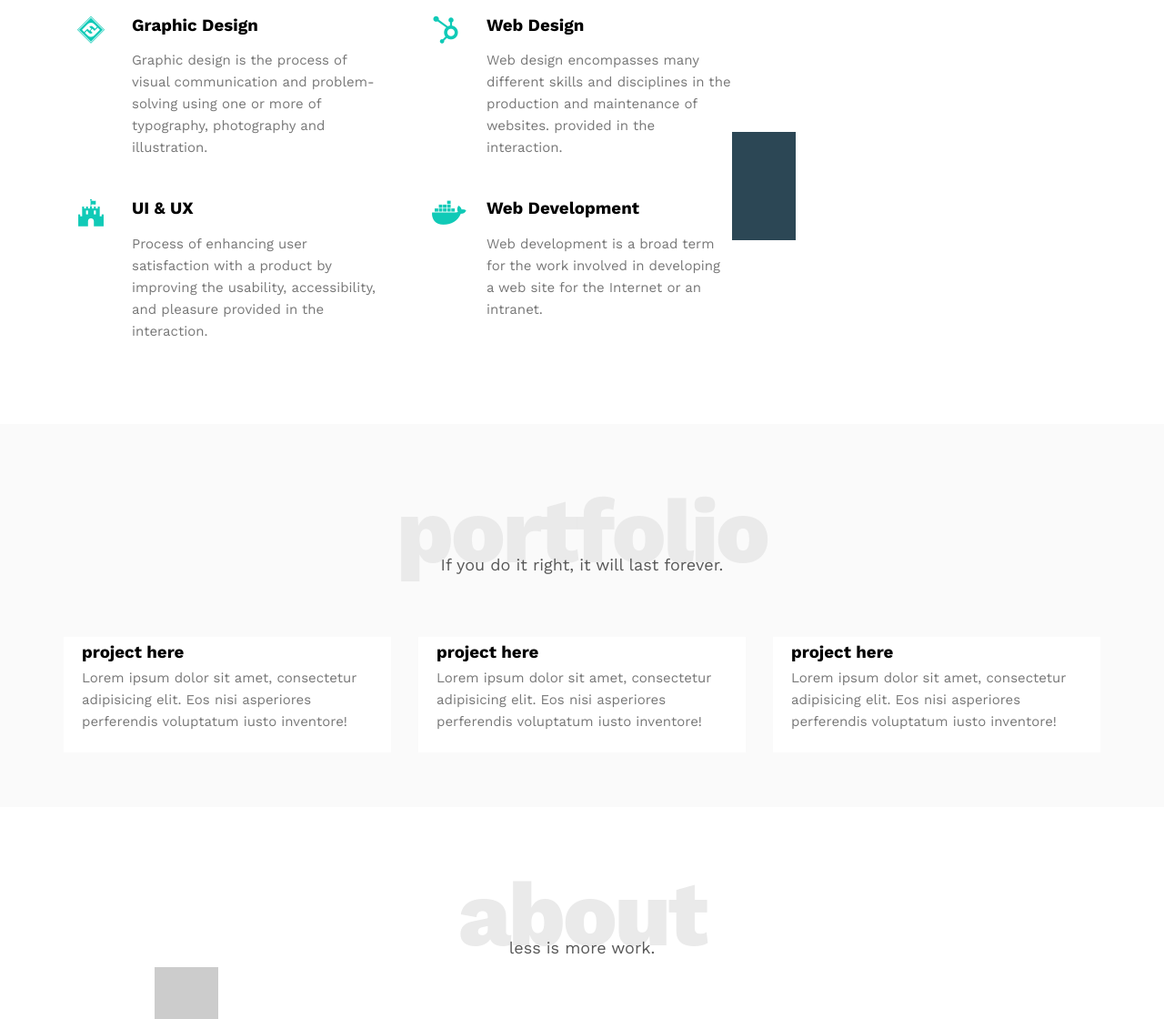
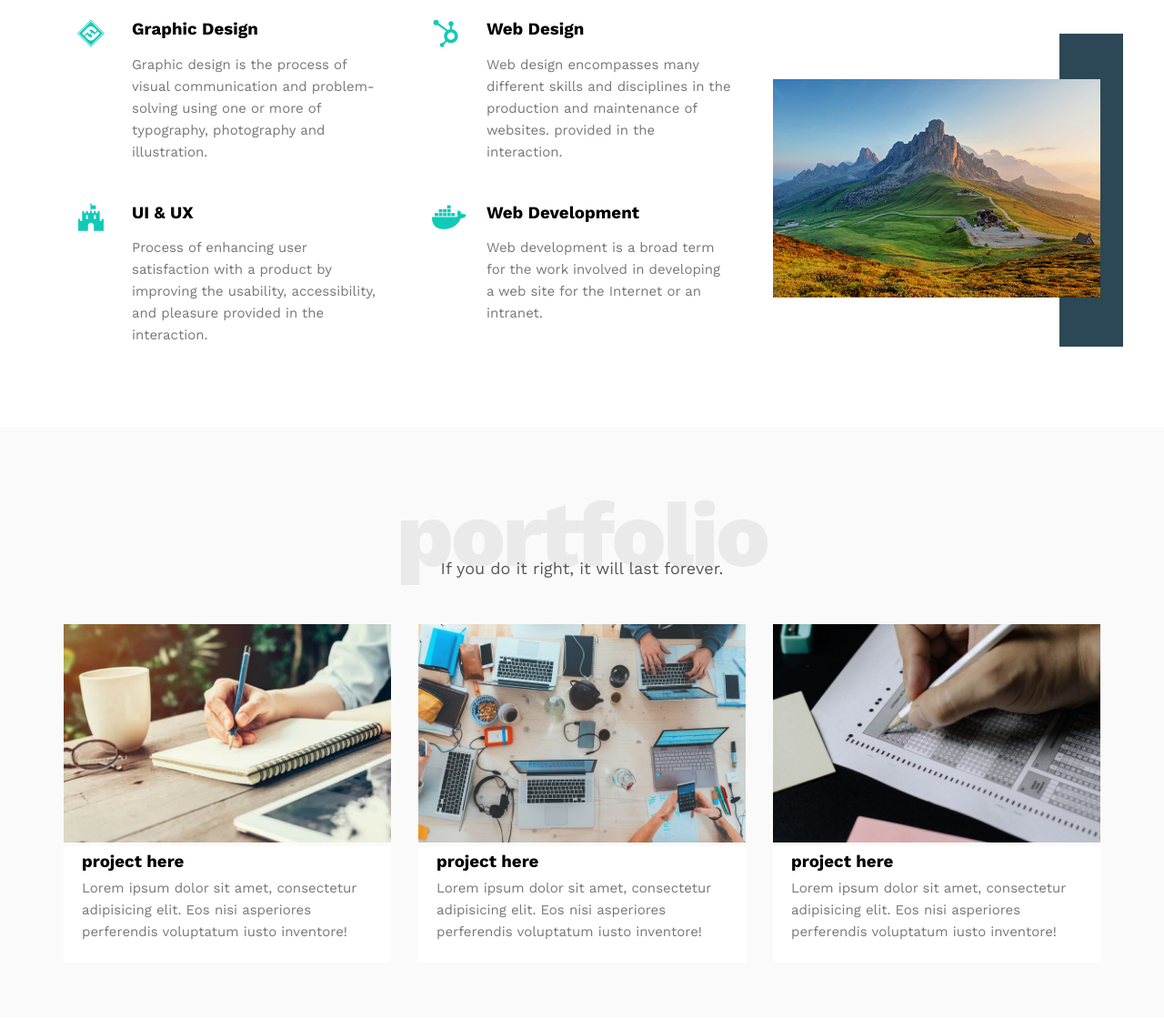
Before and after one commit to MuhammadRabi/P21, a plain HTML site: page index.html in a window 1280 px wide. Shown: the part 1371-2491 px from the top of the page at 91% size. Drawn offline with nearby package versions, Linux system fonts and the light colour scheme; the site is published under a folder, as on GitHub Pages, so addresses that start at the root find nothing.

Commit message:
fix-images

```diff
--- a/index.html
+++ b/index.html
@@ -24,7 +24,7 @@
     <div class="header">
         <div class="container">
             <div class="logo">
-                <img src="/images/logo.png" alt="">
+                <img src="images/logo.png" alt="">
             </div>
             <div class="links">
                 <span class="icon">
@@ -149,7 +149,7 @@
                 <!-- serv-tower-three -->
                 <div class="srv-tower">
                     <div class="image-box">
-                        <img src="/images/port-x.jpg" alt="">
+                        <img src="images/port-x.jpg" alt="">
                     </div>
                 </div>
             </div>
@@ -165,7 +165,7 @@
                 <!-- card 1 -->
                 <div class="card">
                     <div class="card-image">
-                        <img src="/images/portfolio-1.jpg" alt="">
+                        <img src="images/portfolio-1.jpg" alt="">
                     </div>
                     <div class="card-text">
                         <h3>project here</h3>
@@ -176,7 +176,7 @@
                 <!-- card 2 -->
                 <div class="card">
                     <div class="card-image">
-                        <img src="/images/portfolio-2.jpg" alt="">
+                        <img src="images/portfolio-2.jpg" alt="">
                     </div>
                     <div class="card-text">
                         <h3>project here</h3>
@@ -187,7 +187,7 @@
                 <!-- card 3 -->
                 <div class="card">
                     <div class="card-image">
-                        <img src="/images/portfolio-3.jpg" alt="">
+                        <img src="images/portfolio-3.jpg" alt="">
                     </div>
                     <div class="card-text">
                         <h3>project here</h3>
@@ -207,7 +207,7 @@
             <div class="about-content">
                 <!-- card 1 -->
                 <div class="about-image">
-                    <img src="/images/about.jpg" alt="">
+                    <img src="images/about.jpg" alt="">
                 </div>
                 <div class="about-text">
                     <p>Lorem ipsum dolor sit amet, consectetur adipisicing elit. Eos nisi asperiores perferendis
```
